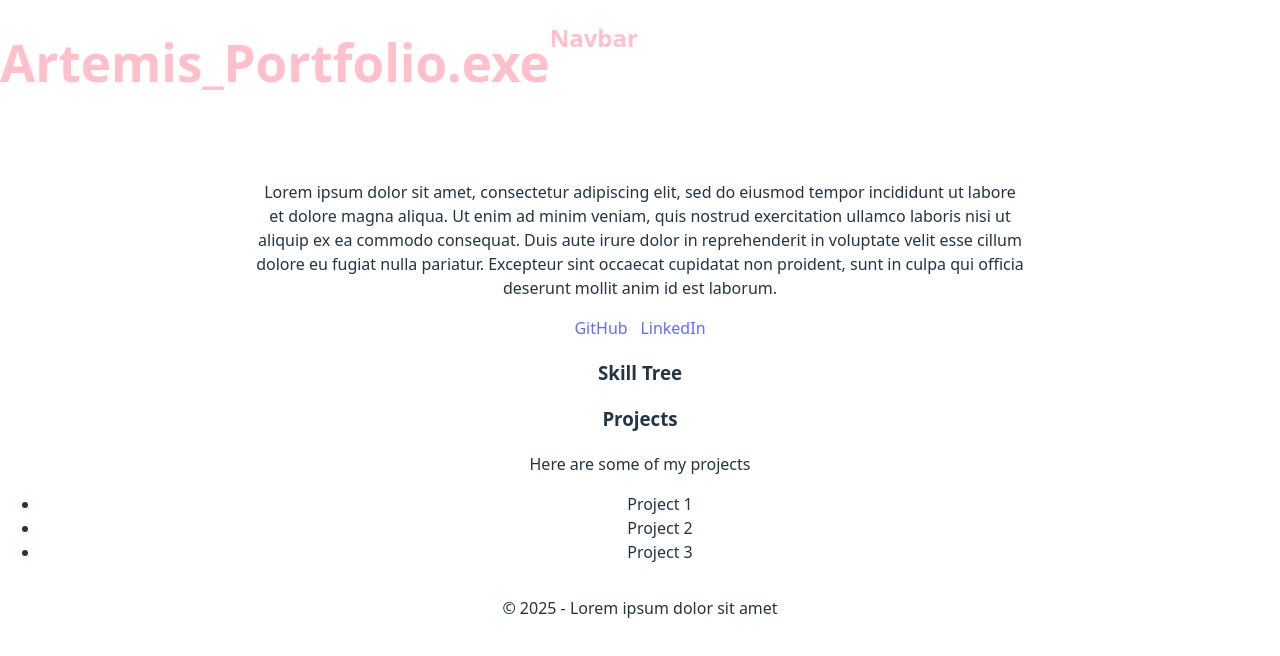
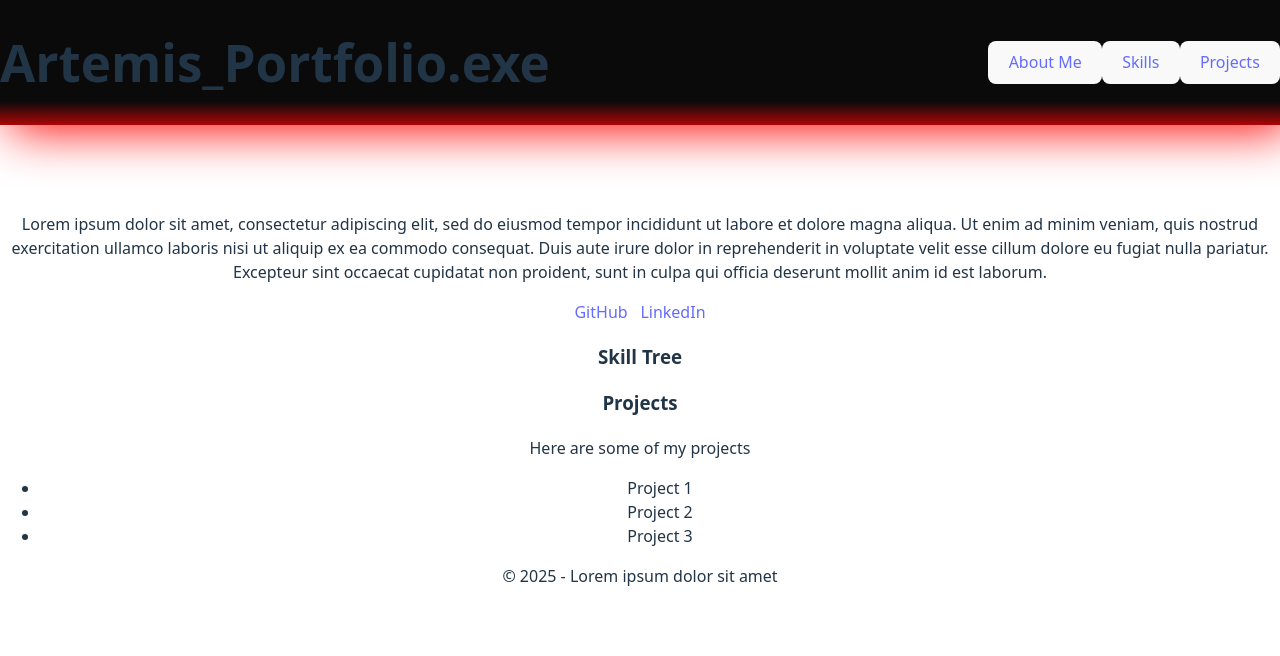
Before and after one commit to artiechokeheart/portfolio-v2, a React (Vite) app: page / in a window 1280 px wide. Shown: the top 656 px of the page. Built offline with nearby package versions, Linux system fonts and the light colour scheme.

Commit message:
Add header & nav layout with simple styling

```diff
--- a/src/App.css
+++ b/src/App.css
@@ -5,19 +5,28 @@
   /* min-width: 200px; */
 }
 
-.container {
-  display: grid;
+.head-container {
+  background-image: linear-gradient(
+    rgba(10, 10, 10, 1) 81%,
+    rgb(172, 6, 6) 100%
+  );
+  display: flex;
+  position: fixed;
+  overflow: hidden;
+  top: 0;
   width: 100%;
-  height: 100%;
+  box-shadow: 10px 5px 50px #ff0000;
+  justify-content: space-between;
 }
 
-.title-and-nav {
-  color: pink;
-  display: flex;
-  position: fixed;
-  top: 0px;
-  width: 100%;
+h1 {
+  align-content: center;
 }
+
+.navigation {
+  align-content: center;
+}
+
 .socials {
   display: flex;
   flex-direction: row;
@@ -28,10 +37,4 @@
 }
 
 .about-me {
-  display: flex;
-  justify-content: center;
-  align-content: center;
-  padding-left: 20%;
-  padding-right: 20%;
-  margin-top: 0;
 }
--- a/src/App.jsx
+++ b/src/App.jsx
@@ -11,7 +11,7 @@ function App() {
   const [count, setCount] = useState(0);
 
   return (
-    <div class="container">
+    <div>
       <header>
         <Header />
       </header>
--- a/src/Components/Header.jsx
+++ b/src/Components/Header.jsx
@@ -2,8 +2,9 @@ import { Navbar } from "./Navbar";
 
 export const Header = () => {
   return (
-    <div className="title-and-nav">
-      <h1>Artemis_Portfolio.exe </h1> <Navbar />
+    <div className="head-container">
+      <h1>Artemis_Portfolio.exe </h1>
+      <Navbar />
     </div>
   );
 };
--- a/src/Components/Navbar.jsx
+++ b/src/Components/Navbar.jsx
@@ -1,7 +1,15 @@
 export const Navbar = () => {
   return (
-    <nav>
-      <h2>Navbar</h2>
+    <nav className="navigation">
+      <button>
+        <a href="https://github.com/artiechokeheart">About Me</a>
+      </button>
+      <button>
+        <a href="">Skills</a>
+      </button>
+      <button>
+        <a href="">Projects</a>
+      </button>
     </nav>
   );
 };
```
